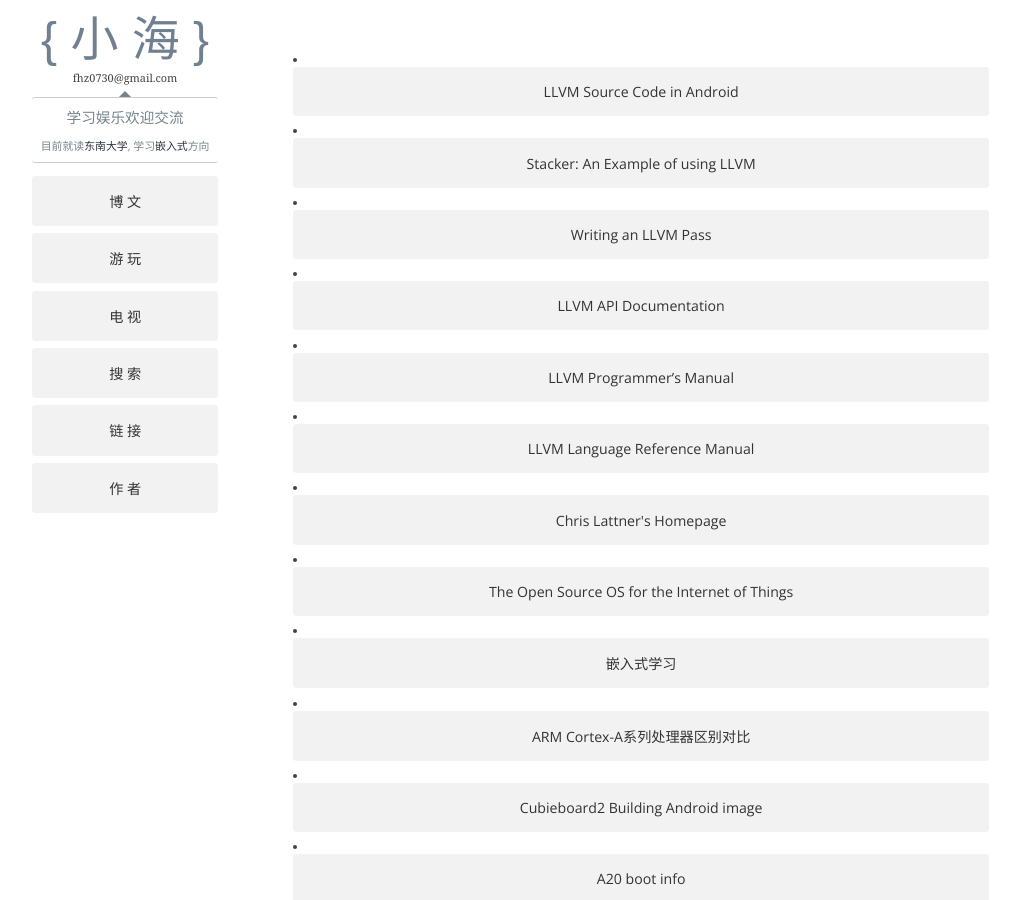
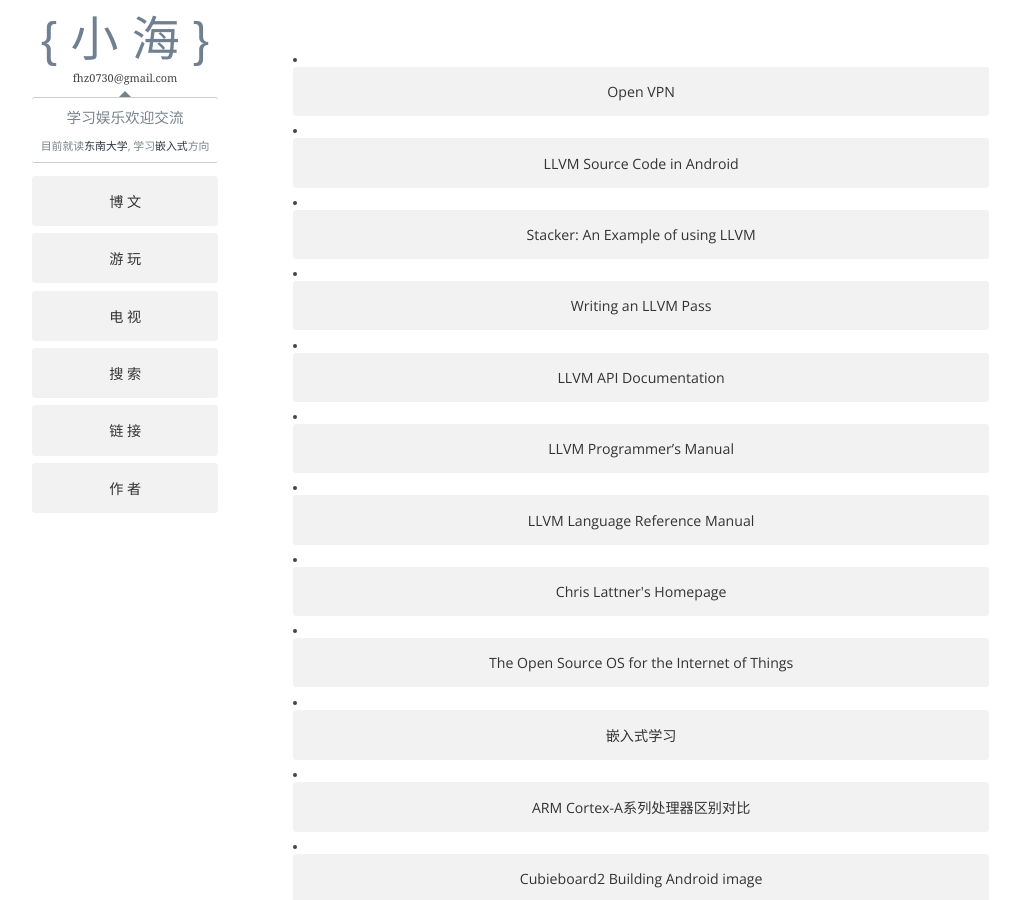
Before and after one commit to hansen0730/hansen0730.github.com, a Jekyll site: the page built from link.html, in a window 1280 px wide and 900 px high. Shown: the whole window, without its empty margins (123-1143 px from the left). Built offline with Jekyll 4.4.1, drawn with Linux system fonts in a browser that asks for light colours; nearby versions of some CDN libraries; Markdown is read by kramdown in place of the engine named in the settings; comment, search, counter and statistics services are not loaded.

Commit message:
open vpn

```diff
--- a/link.html
+++ b/link.html
@@ -15,6 +15,9 @@
  -->
 
 <section id="links">
+    <li id="llvm"><a href="http://my.oschina.net/guol/blog/39924"
+        class="bttn">Open VPN</a></li>
+
     <li id="llvm"><a href="http://androidxref.com/4.2.2_r1/xref/external/llvm/"
         class="bttn">LLVM Source Code in Android</a></li>
 
```
